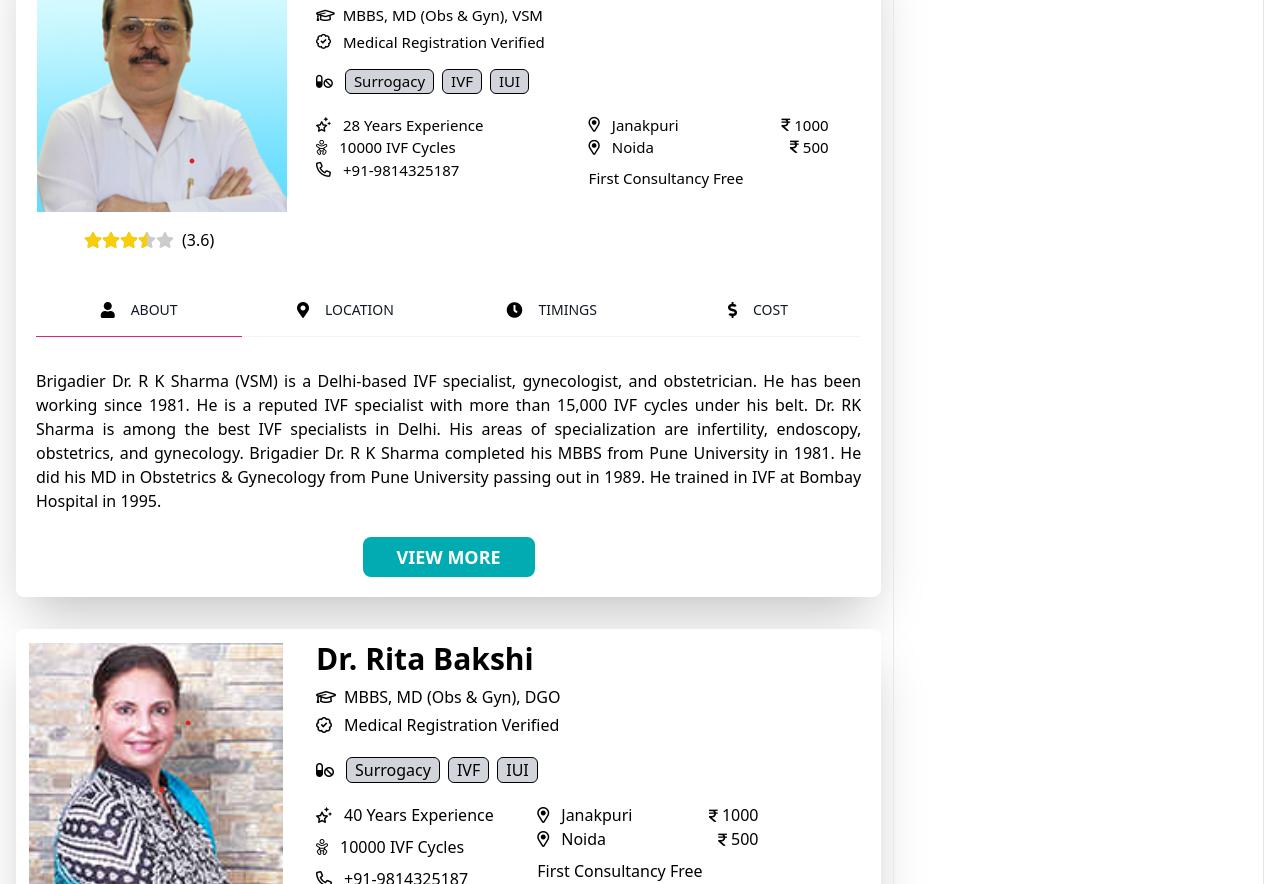
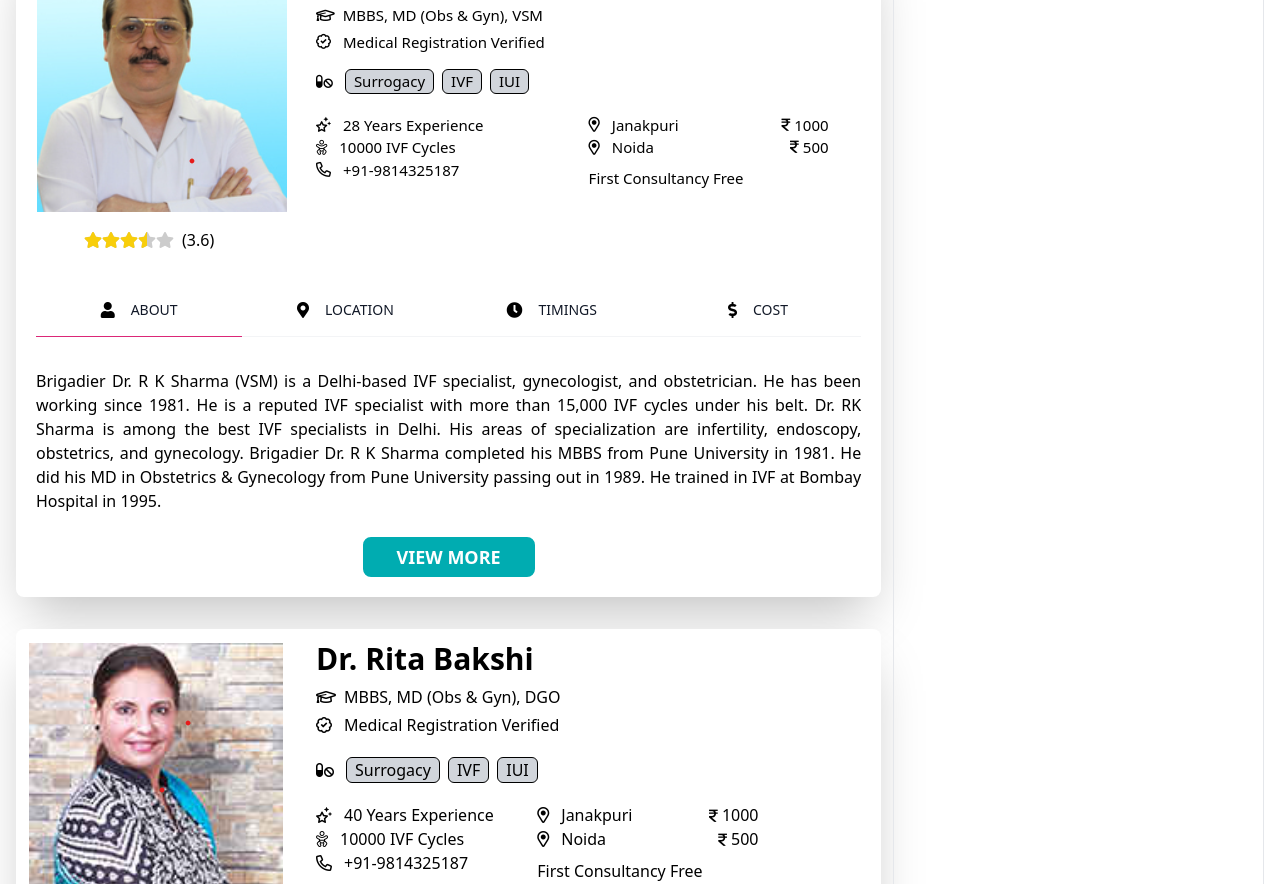
Before and after one commit to Pinak-Idea-Lab-Private-Limited/doctorCard-collectionPage, a website: page index.html in a window 1280 px wide. Shown: the part 68-952 px from the top of the page. Drawn offline with nearby package versions, Linux system fonts and the light colour scheme.

Commit message:
changes: 1.remove verified tag 2.adjust spaces 3.add icons

```diff
--- a/index.html
+++ b/index.html
@@ -281,12 +281,12 @@
                     <i class="far fa-stars"></i> 40 Years Experience
                   </p>
                   <p
-                    class="flex items-center gap-3 mt-2 order-last xsm:order-none"
+                    class="flex items-center gap-3 order-last xsm:order-none"
                   >
                     <i class="fal fa-baby"></i> 10000 IVF Cycles
                   </p>
                   <p
-                    class="xsm:flex items-center gap-3 mt-2 hidden xsm:visible"
+                    class="xsm:flex items-center gap-3 hidden xsm:visible"
                   >
                     <i class="far fa-phone-alt"></i>+91-9814325187
                   </p>
```
